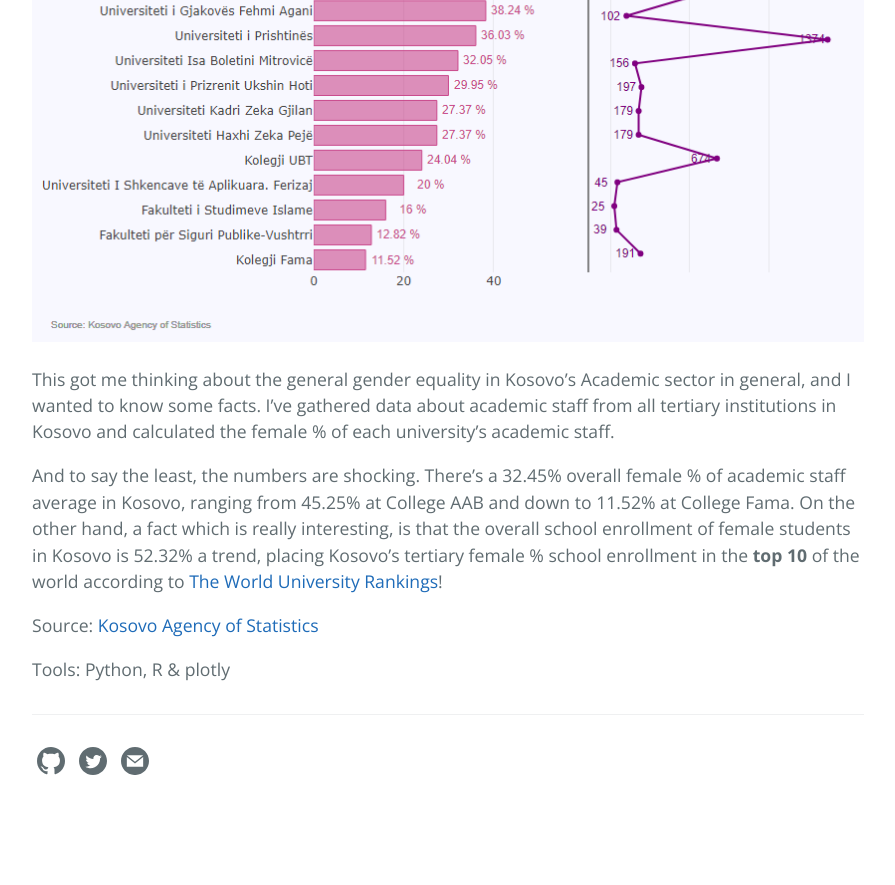
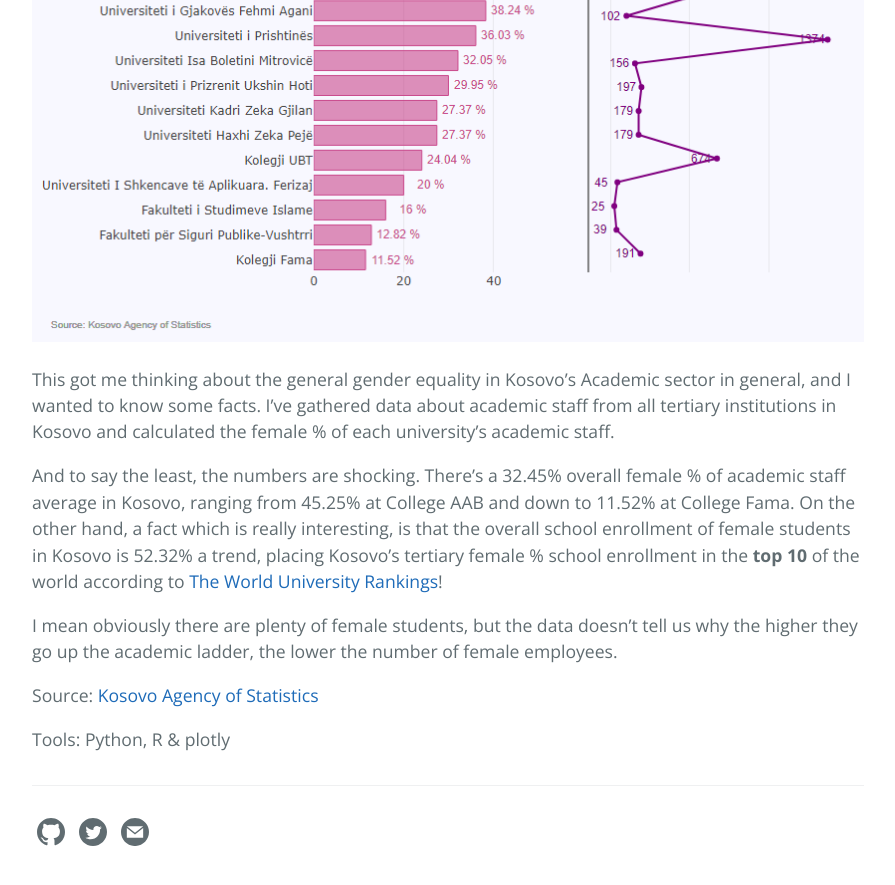
Before and after one commit to gentrexha/gentrexha.github.io, a Jekyll site: the page built from _posts/2019-09-20-gender-equality-academia-kosovo.markdown, in a window 1280 px wide and 900 px high, scrolled down 700 px. Shown: the top 885 px of the window, without its empty margins (192-1087 px from the left). Built offline with Jekyll 4.4.1, drawn with Linux system fonts in a browser that asks for light colours; before the commit the page ends 1529 px from its top, so only the background shows below that.

Commit message:
Updated latest post.

```diff
--- a/_posts/2019-09-20-gender-equality-academia-kosovo.markdown
+++ b/_posts/2019-09-20-gender-equality-academia-kosovo.markdown
@@ -12,6 +12,8 @@ This got me thinking about the general gender equality in Kosovo's Academic sect
 
 And to say the least, the numbers are shocking. There's a 32.45% overall female % of academic staff average in Kosovo, ranging from 45.25% at College AAB and down to 11.52% at College Fama. On the other hand, a fact which is really interesting, is that the overall school enrollment of female students in Kosovo is 52.32% a trend, placing Kosovo's tertiary female % school enrollment in the **top 10** of the world according to [The World University Rankings](https://twitter.com/phil_baty/status/655304957827092481)!
 
+I mean obviously there are plenty of female students, but the data doesn't tell us why the higher they go up the academic ladder, the lower the number of female employees.
+
 Source: [Kosovo Agency of Statistics](http://ask.rks-gov.net/en/kosovo-agency-of-statistics)
 
 Tools: Python, R & plotly
```
